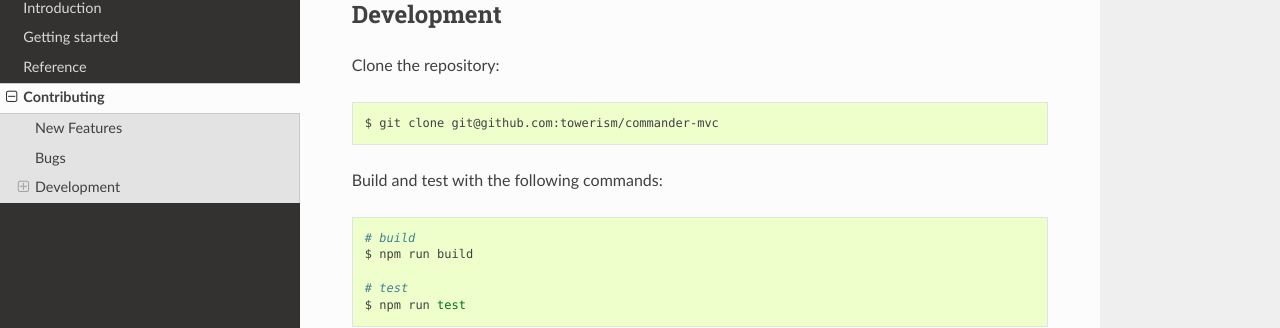
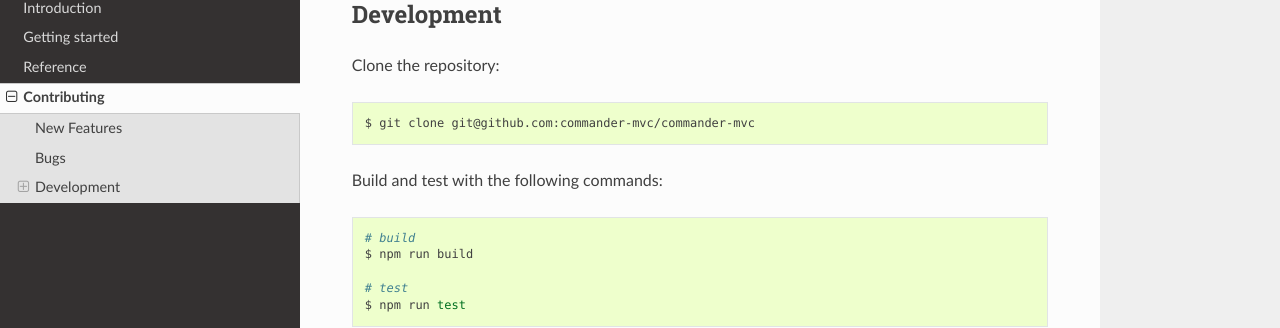
Before and after one commit to commander-mvc/commander-mvc, a Sphinx documentation site: the page built from docs/contributing.rst, in a window 1280 px wide and 900 px high, scrolled down 418 px. Shown: the part 144-472 px from the top of the window. Built offline with Sphinx 7.4.7 and the Read the Docs theme 2.0.0, drawn with Linux system fonts in a browser that asks for light colours.

Commit message:
docs(*): fix some missed links that still point to old repo location

```diff
--- a/docs/contributing.rst
+++ b/docs/contributing.rst
@@ -5,8 +5,8 @@
 feature discussions, fixing up confusing documentation, and more. Your help
 would be greatly appreciated!
 
-- Issue Tracker: `Issues <https://github.com/Towerism/commander-mvc/issues>`_
-- Pull Requests: `Pull Requests <https://github.com/Towerism/commander-mvc/pulls>`_
+- Issue Tracker: `Issues <https://github.com/commander-mvc/commander-mvc/issues>`_
+- Pull Requests: `Pull Requests <https://github.com/commander-mvc/commander-mvc/pulls>`_
 
 New Features
 ------------
@@ -28,7 +28,7 @@
 
 .. code-block:: bash
 
-  $ git clone git@github.com:towerism/commander-mvc
+  $ git clone git@github.com:commander-mvc/commander-mvc
 
 Build and test with the following commands:
 
--- a/docs/getting-started.rst
+++ b/docs/getting-started.rst
@@ -49,7 +49,7 @@
 
   Some of these snippets (like the one above) are captioned with filenames such
   that you can find them in the docs directory of the main `repository
-  <https://github.com/Towerism/commander-mvc/tree/develop/docs/examples/hello>`_.
+  <https://github.com/commander-mvc/commander-mvc/tree/develop/docs/examples/hello>`_.
 
 Now, you will also need to add a ``.babelrc``.
 
--- a/docs/intro.rst
+++ b/docs/intro.rst
@@ -47,5 +47,5 @@
 =======
 
 You can help by contributing on `Github
-<https://www.github.com/towerism/commander-mvc>`_. Be sure to checkout the
+<https://www.github.com/commander-mvc/commander-mvc>`_. Be sure to checkout the
 guidelines for :doc:`contributing`.
--- a/package.json
+++ b/package.json
@@ -14,7 +14,7 @@
   },
   "repository": {
     "type": "git",
-    "url": "https://github.com/Towerism/commander-mvc.git"
+    "url": "https://github.com/commander-mvc/commander-mvc.git"
   },
   "keywords": [
     "commander",
@@ -25,9 +25,9 @@
   "author": "Martin Fracker",
   "license": "MIT",
   "bugs": {
-    "url": "https://github.com/towerism/commander-mvc/issues"
+    "url": "https://github.com/commander-mvc/commander-mvc/issues"
   },
-  "homepage": "https://github.com/towerism/commander-mvc#readme",
+  "homepage": "https://github.com/commander-mvc/commander-mvc#readme",
   "dependencies": {
     "awilix": "^3.0.9",
     "chalk": "^2.4.1",
```
Also changed, not shown: .github/CONTRIBUTING.md.
